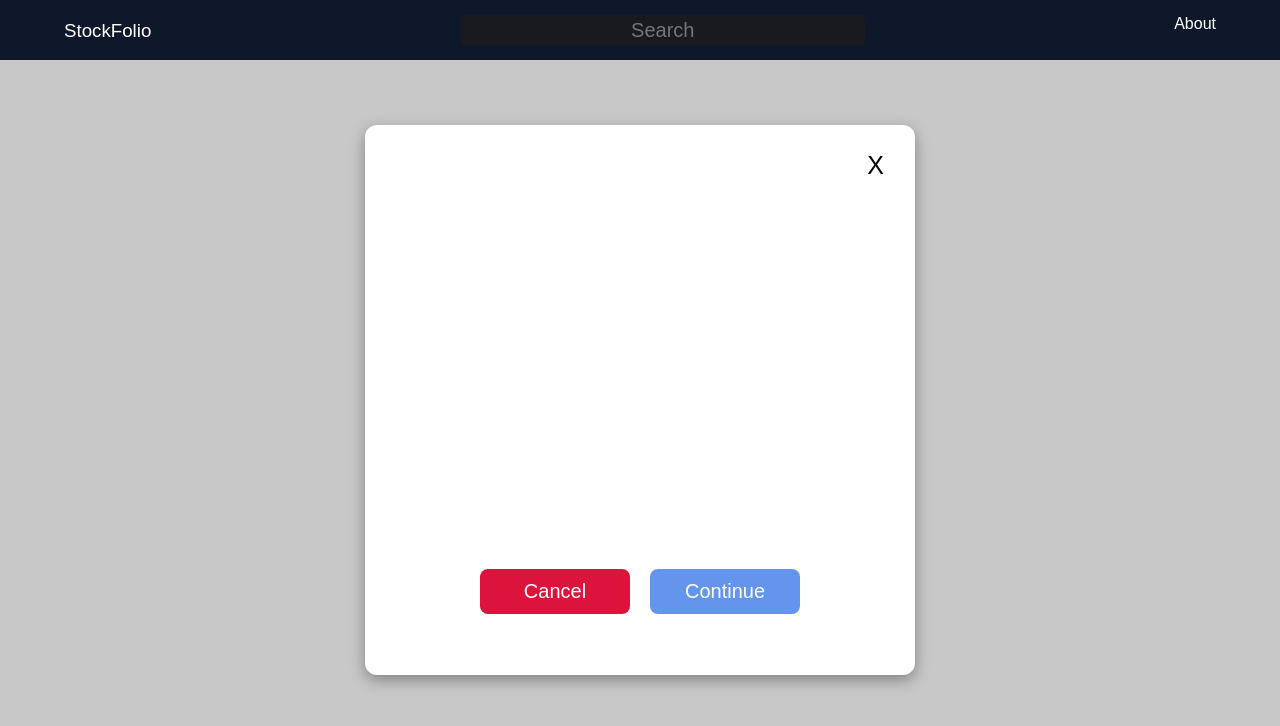
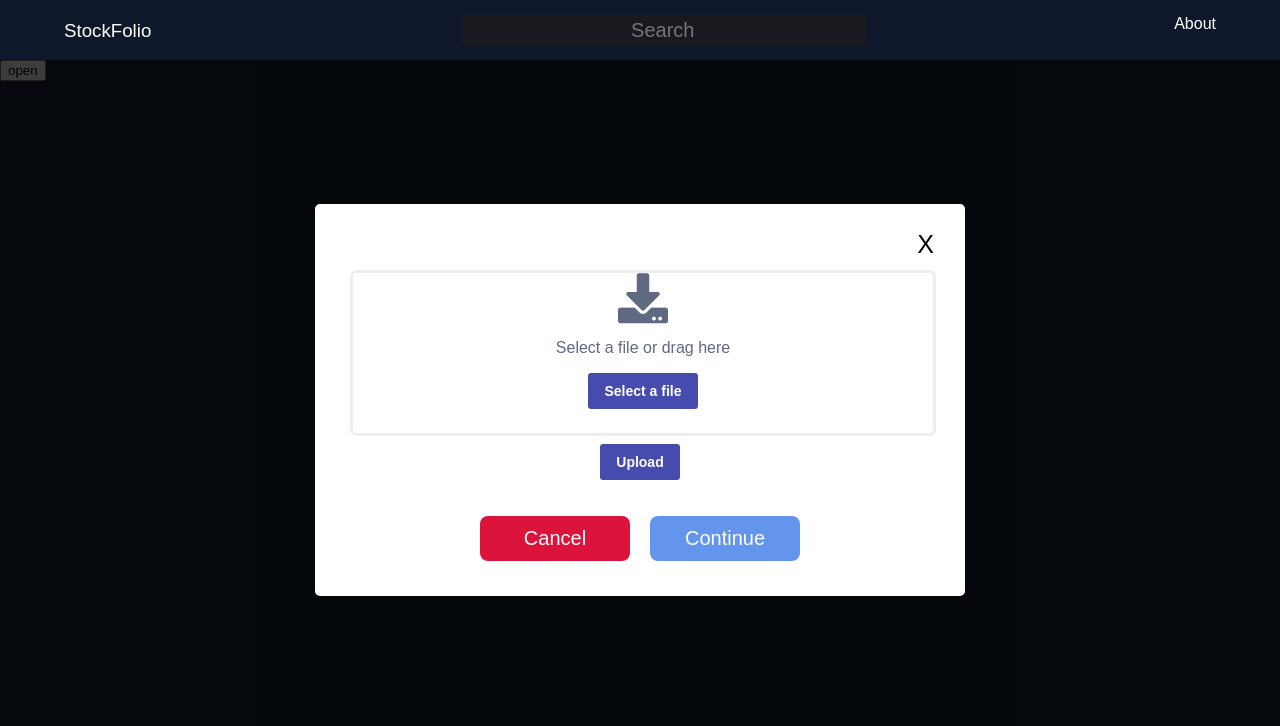
Before and after one commit to sujitIwale/sharesheet, a React (Create React App) app in the folder client/: page / in a window 1280 px wide. Both pictures are taken after a click on the button "open". Shown: the top 726 px of the page. Built offline with nearby package versions, Linux system fonts and the light colour scheme; the HTML template or start-up script is replaced by a standard one.

Commit message:
feat: upload component added to Modal

```diff
--- a/client/public/index.html
+++ b/client/public/index.html
@@ -16,7 +16,6 @@
   </head>
   <body>
     <noscript>You need to enable JavaScript to run this app.</noscript>
-    <div id='backdrop-hook'></div>
     <div id='modal-hook'></div>
     <div id="root"></div>
   </body>
--- a/client/src/App.jsx
+++ b/client/src/App.jsx
@@ -10,12 +10,15 @@ function App() {
 	const [modalOpen, setmodalOpen] = useState(false);
 	return (
 		<TableState>
-			{modalOpen && <Modal closeModal={setmodalOpen} />}
 			<div className='container'>
 				<Header />
 				<button onClick={() => setmodalOpen(true)}>open</button>
 				<div className='base-layout'>
-					<Upload />
+					{modalOpen && (
+						<Modal closeModal={setmodalOpen}>
+							<Upload />
+						</Modal>
+					)}
 					<Table />
 				</div>
 			</div>
--- a/client/src/components/Shared/Modal/Modal.css
+++ b/client/src/components/Shared/Modal/Modal.css
@@ -1,7 +1,7 @@
 .modalBackground {
+	height: 100%;
 	width: 100%;
-  height: 100%;
-  background-color: rgba(200, 200, 200);
+	background: rgba(0, 0, 0, 0.75);
 	position: fixed;
 	display: flex;
 	justify-content: center;
@@ -10,6 +10,7 @@
 
 .backdrop {
 	position: fixed;
+	z-index: 100;
 	top: 0;
 	left: 0;
 	width: 100%;
@@ -18,9 +19,10 @@
 	z-index: 10;
 }
 .modalContainer {
-  width: 500px;
-  height: 500px;
-  border-radius: 12px;
+	min-width: 600px;
+	margin: 20px;
+    z-index: 1;
+	border-radius: 5px;
 	background-color: white;
 	box-shadow: rgba(0, 0, 0, 0.35) 0px 5px 15px;
 	display: flex;
--- a/client/src/components/Shared/Modal/Modal.jsx
+++ b/client/src/components/Shared/Modal/Modal.jsx
@@ -2,7 +2,7 @@ import React from 'react';
 import ReactDOM from 'react-dom';
 import './Modal.css';
 
-const ModalOverlay = ({ closeModal }) => {
+const ModalOverlay = ({ closeModal, children }) => {
 	const content = (
 		<div className='modalBackground'>
 			<div className='modalContainer'>
@@ -14,14 +14,7 @@ const ModalOverlay = ({ closeModal }) => {
 						X
 					</button>
 				</div>
-				<div className='title'>
-					<h1>Are You Sure You Want to Continue?</h1>
-				</div>
-				<div className='body'>
-					<p>
-						The next page looks amazing. Hope you want to go there!
-					</p>
-				</div>
+				{children}
 				<div className='footer'>
 					<button
 						onClick={() => {
@@ -48,12 +41,43 @@ const Backdrop = (props) => {
 	);
 };
 
-function Modal({ closeModal }) {
+function Modal(props) {
 	return (
 		<React.Fragment>
 			{/* <Backdrop onClick={closeModal} /> */}
-			<ModalOverlay closeModal={closeModal} />
+			<ModalOverlay {...props} />
 		</React.Fragment>
+
+		// <div className='modalBackground'>
+		// 	<div className='modalContainer'>
+		// 		<div className='titleCloseBtn'>
+		// 			<button
+		// 				onClick={() => {
+		// 					closeModal(false);
+		// 				}}>
+		// 				X
+		// 			</button>
+		// 		</div>
+		// 		<div className='title'>
+		// 			<h1>Are You Sure You Want to Continue?</h1>
+		// 		</div>
+		// 		<div className='body'>
+		// 			<p>
+		// 				The next page looks amazing. Hope you want to go there!
+		// 			</p>
+		// 		</div>
+		// 		<div className='footer'>
+		// 			<button
+		// 				onClick={() => {
+		// 					closeModal(false);
+		// 				}}
+		// 				id='cancelBtn'>
+		// 				Cancel
+		// 			</button>
+		// 			<button>Continue</button>
+		// 		</div>
+		// 	</div>
+		// </div>
 	);
 }
 
```
Lines whose indentation alone changed are shown as unchanged.
